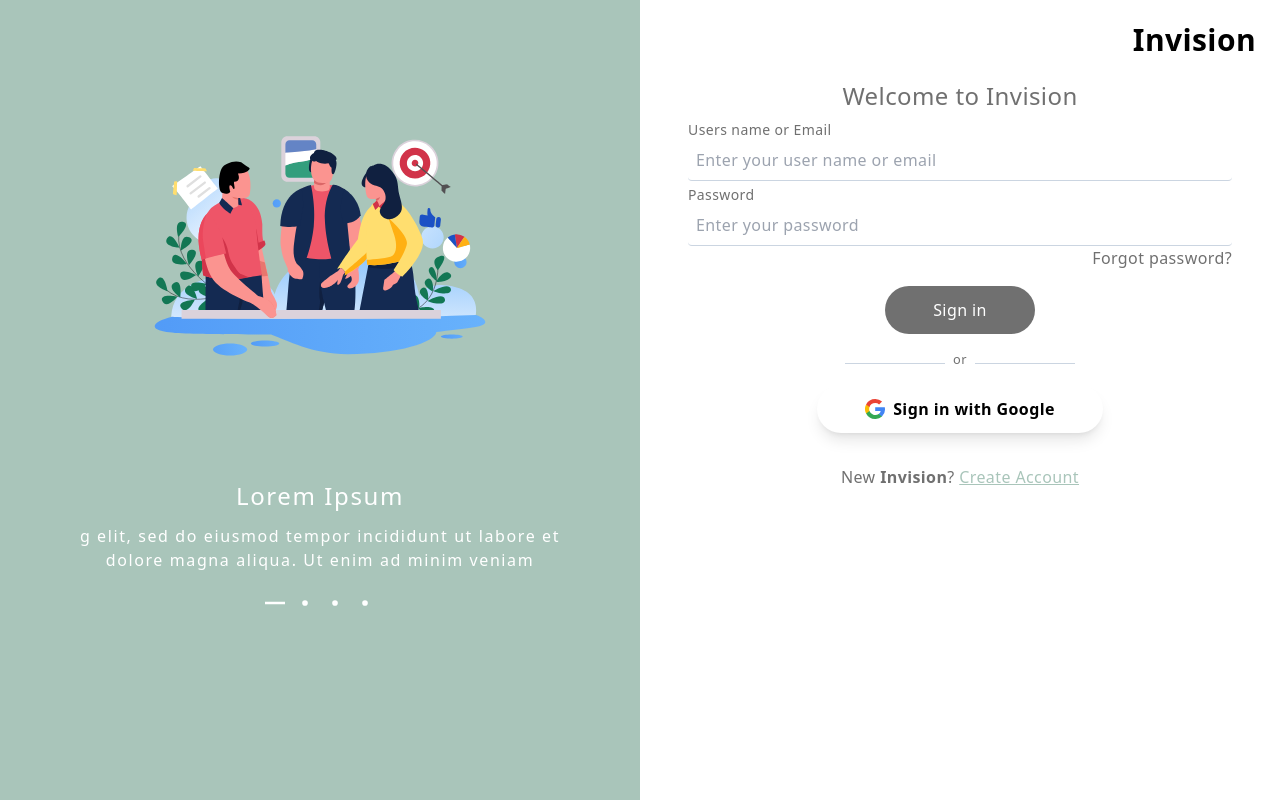
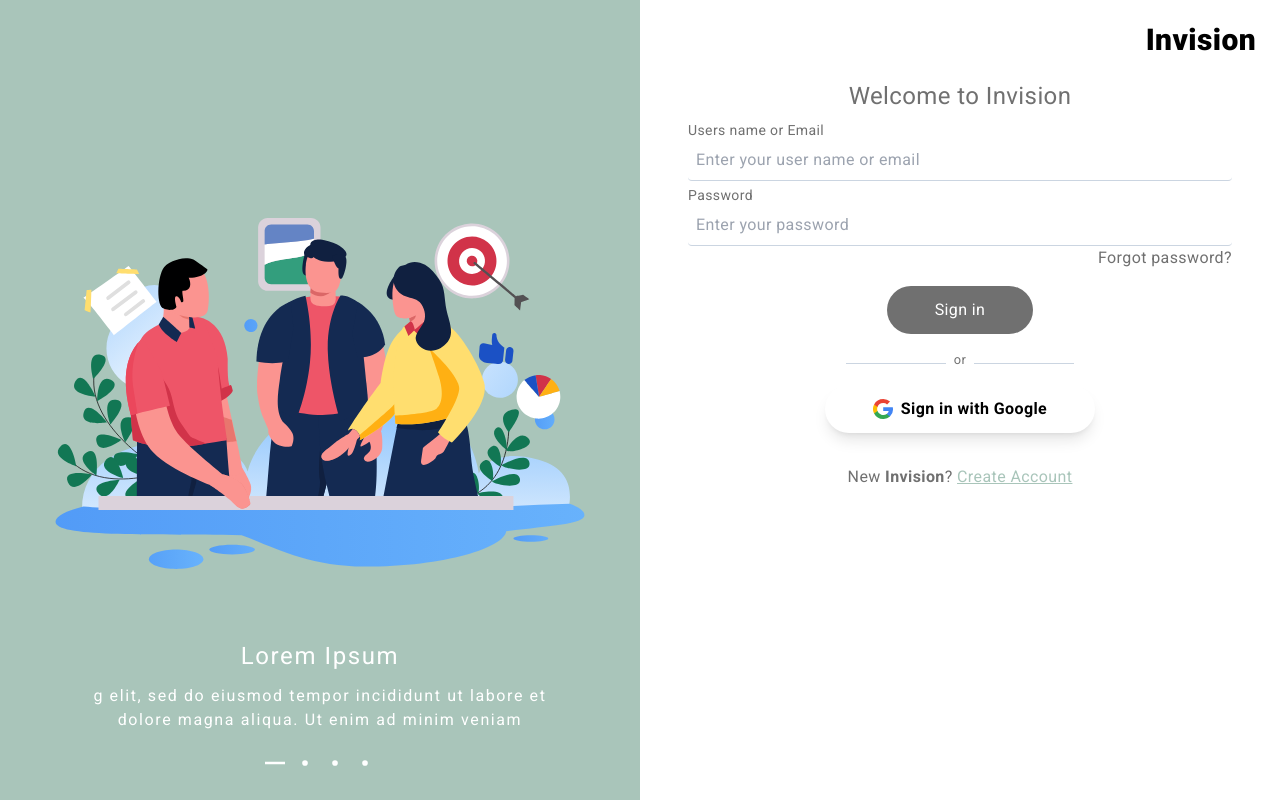
Before and after one commit to jpcchaves/invision-front, a React (Vite) app: page / in a window 1280 px wide. Built offline with nearby package versions, Linux system fonts and the light colour scheme.

Commit message:
style: update carousel styles and global font family

```diff
--- a/index.html
+++ b/index.html
@@ -4,6 +4,12 @@
 		<meta charset="UTF-8" />
 		<link rel="icon" type="image/svg+xml" href="/vite.svg" />
 		<meta name="viewport" content="width=device-width, initial-scale=1.0" />
+		<link rel="preconnect" href="https://fonts.googleapis.com" />
+		<link rel="preconnect" href="https://fonts.gstatic.com" crossorigin />
+		<link
+			href="https://fonts.googleapis.com/css2?family=Roboto:ital,wght@0,100;0,300;0,400;0,500;0,700;0,900;1,100;1,300;1,400;1,500;1,700;1,900&display=swap"
+			rel="stylesheet"
+		/>
 		<title>Invision</title>
 	</head>
 	<body>
--- a/src/components/Carousel.tsx
+++ b/src/components/Carousel.tsx
@@ -14,15 +14,12 @@
 	};
 
 	return (
-		<div className="w-full h-full flex items-center justify-center">
-			<div className="w-[50%] h-screen bg-[#A9C5BA] hidden md:block">
+		<div className="w-full min-h-screen h-full flex items-center justify-center">
+			<div className="w-[50%] min-h-screen bg-[#A9C5BA] hidden md:block">
 				<div className="h-[50%]">
-					<Lottie
-						animationData={businessTeamAnimation}
-						className="h-[100%] w-[100%]"
-					/>
+					<Lottie animationData={businessTeamAnimation} />
 				</div>
-				<div className="mt-20">
+				<div>
 					<div className=" w-[80%] m-auto h- relative text-center tracking-widest text-white">
 						<div className="w-full h-full rounded">
 							<h3 className="pb-3 duration-500">
--- a/src/modules/auth/pages/login/index.tsx
+++ b/src/modules/auth/pages/login/index.tsx
@@ -1,7 +1,7 @@
 import { useState } from 'react';
 import { useFormik } from 'formik';
-import { loginValidationSchema } from '../../../utils/validation/loginValidationSchema';
 import LoginView from './view';
+import { loginValidationSchema } from '../../utils/validation/loginValidationSchema';
 
 const LoginPage = () => {
 	const [showPassword, setShowPassword] = useState(false);
--- a/src/modules/auth/pages/register/index.tsx
+++ b/src/modules/auth/pages/register/index.tsx
@@ -1,6 +1,6 @@
 import { useFormik } from 'formik';
 import { useState } from 'react';
-import { registerValidationSchema } from '../../../utils/validation/registerValidationSchema';
+import { registerValidationSchema } from '../../utils/validation/registerValidationSchema';
 import RegisterView from './view';
 
 const RegisterPage = () => {
--- a/src/styles/global.css
+++ b/src/styles/global.css
@@ -5,6 +5,7 @@
 @layer base {
 	html {
 		scroll-behavior: smooth !important;
+		font-family: 'Roboto';
 	}
 
 	body {
```
Also changed, not shown: src/modules/auth/utils/validation/loginValidationSchema.ts (renamed from src/modules/utils/validation/loginValidationSchema.ts), src/modules/auth/utils/validation/registerValidationSchema.ts (renamed from src/modules/utils/validation/registerValidationSchema.ts).
